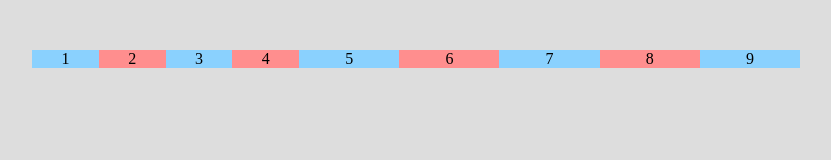
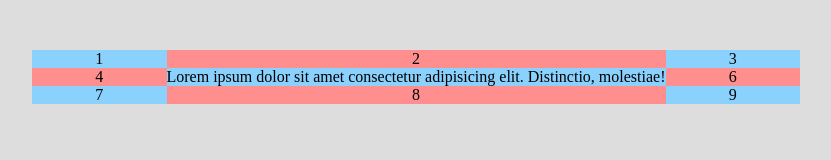
Before and after one commit to randi089/grid-css, a plain HTML site: page 4 Spesial Keyword dan Functions/index.html in a window 1280 px wide. Shown: the whole page, without its empty margins (224-1055 px from the left). Drawn offline with Linux system fonts and the light colour scheme.

Commit message:
max content dan min content

```diff
--- a/4 Spesial Keyword dan Functions/index.html
+++ b/4 Spesial Keyword dan Functions/index.html
@@ -4,7 +4,7 @@
     <meta charset="UTF-8">
     <meta name="viewport" content="width=device-width, initial-scale=1.0">
     <link rel="stylesheet" href="style.css">
-    <title>Spesial Keyword dan Functions</title>
+    <title>Min & Max Content</title>
 </head>
 <body>
     <div class="container">
@@ -12,7 +12,7 @@
         <div class="item">2</div>
         <div class="item">3</div>
         <div class="item">4</div>
-        <div class="item">5</div>
+        <div class="item">Lorem ipsum dolor sit amet consectetur adipisicing elit. Distinctio, molestiae!</div>
         <div class="item">6</div>
         <div class="item">7</div>
         <div class="item">8</div>
--- a/4 Spesial Keyword dan Functions/style.css
+++ b/4 Spesial Keyword dan Functions/style.css
@@ -9,7 +9,7 @@ body {
     width: 60%;
     margin: 50px auto;
     display: grid;
-    grid-template-columns: repeat(4, 1fr) repeat(5, 1.5fr);
+    grid-template-columns: 1fr max-content 1fr;
 }
 
 .item {
```
